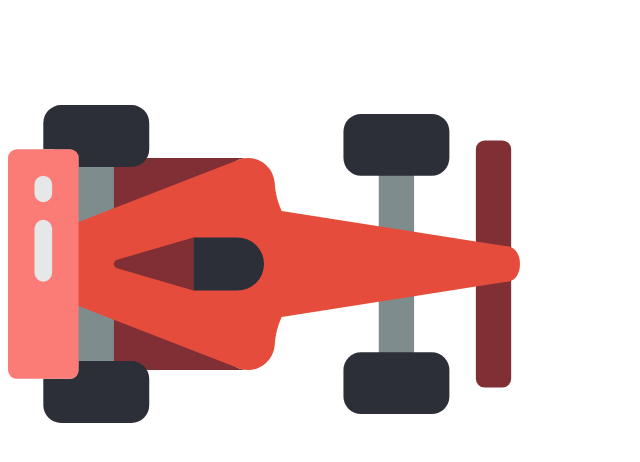
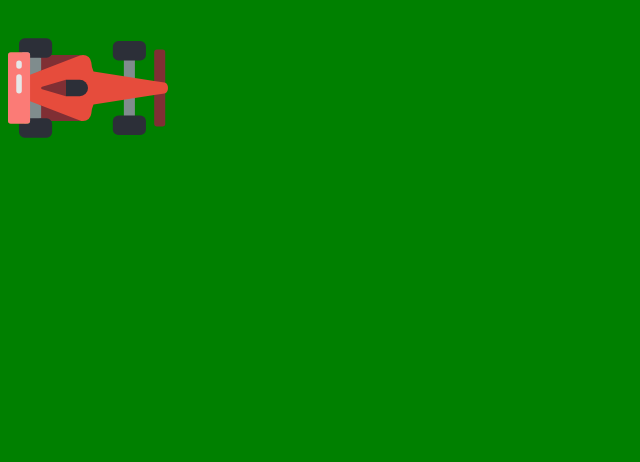
Before and after one commit to james-w-roach/driving-game, a website: page index.html in a window 1280 px wide. Shown: the whole page, without its empty margins (0-640 px from the left). Drawn offline with Linux system fonts and the light colour scheme.

Commit message:
ensured car is placed and sized properly and finalized css

```diff
--- a/index.html
+++ b/index.html
@@ -5,8 +5,8 @@
     <link rel="stylesheet" href="styles.css">
   </head>
   <body>
-    <div class="car container">
-      <img src="images/f1.svg">
+    <div class="car-container">
+      <img class="car" src="images/f1.svg">
     </div>
     <script src="main.js"></script>
   </body>
--- a/styles.css
+++ b/styles.css
@@ -0,0 +1,13 @@
+body {
+  background-color: green;
+}
+
+.car-container {
+  height: 10rem;
+  width: 10rem;
+}
+
+.car {
+  height: 100%;
+  width: 100%;
+}
```
